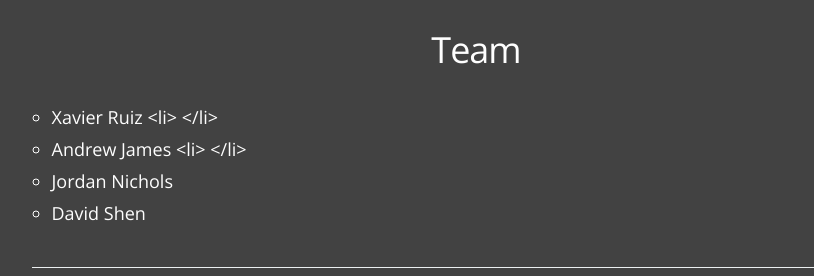
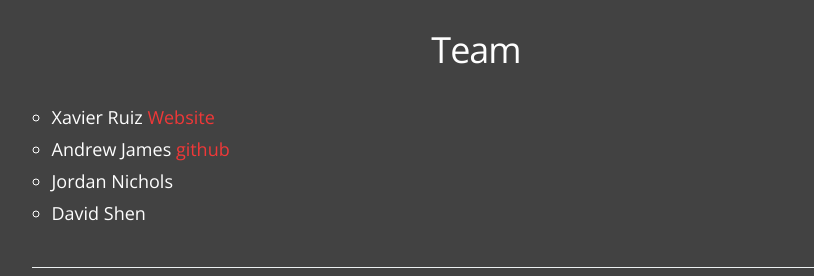
Before and after one commit to 0xBU/0xbu.github.io, a Jekyll site: the page built from team.md, in a window 1280 px wide. Shown: the part 542-818 px from the top of the page, without its empty margins (164-978 px from the left). Built offline with Jekyll 4.4.1, drawn with Linux system fonts in a browser that asks for light colours.

Commit message:
New post and Team Member updates

```diff
--- a/team.md
+++ b/team.md
@@ -4,7 +4,7 @@ title: Team
 date: '2019-11-03 12:50:00'
 ---
 
-* Xavier Ruiz <li> <a href="{{https://xav.ie}}">{{Website}}</a></li>
-* Andrew James <li> <a href="{{https://github.io/Rakshaal}}">{{github}}</a></li>
+* Xavier Ruiz [Website](https://xav.ie)
+* Andrew James [github](https://github.io/Rakshaal)
 * Jordan Nichols
 * David Shen
```
Also changed, not shown: _posts/2019-11-03-workshop.md (+2 -3 lines).
